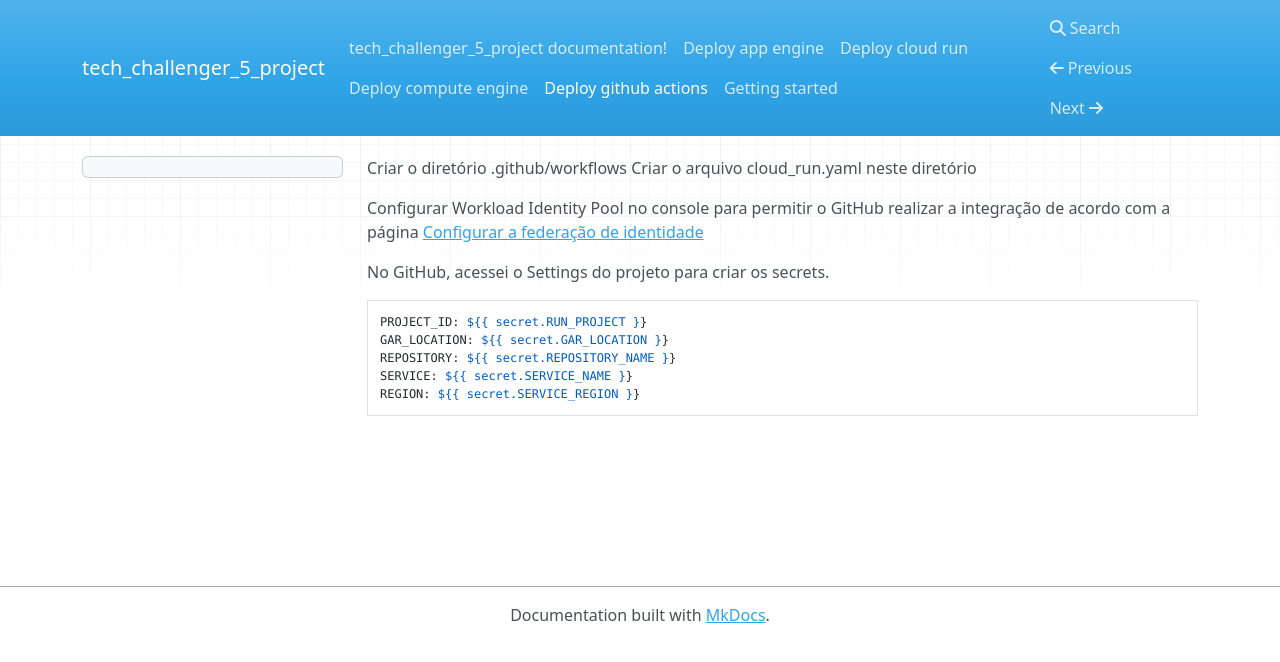
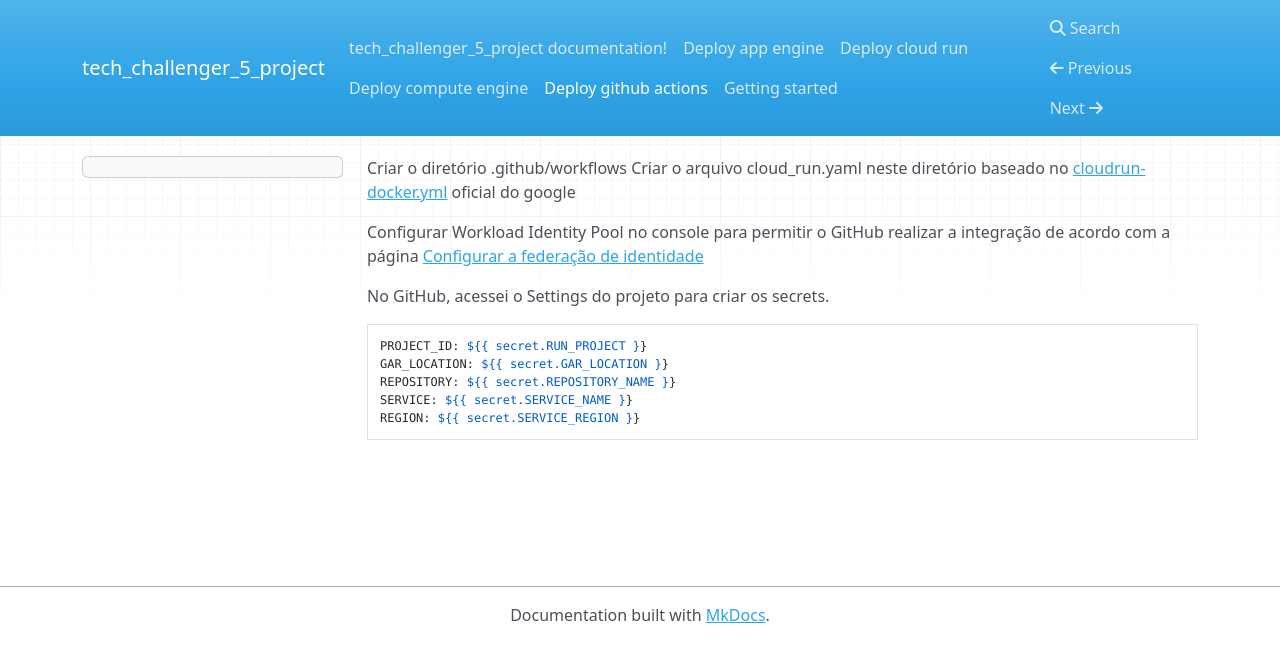
Before and after one commit to ordepzero/tech_challenger_5_mlops_e2e, an MkDocs documentation site: the page built from docs/docs/deploy_github_actions.md, in a window 1280 px wide. Shown: the top 662 px of the page. Built offline with MkDocs 1.6.1, drawn with Linux system fonts in a browser that asks for light colours; nearby versions of some CDN libraries.

Commit message:
Atualização main

```diff
--- a/docs/docs/deploy_github_actions.md
+++ b/docs/docs/deploy_github_actions.md
@@ -1,5 +1,5 @@
 Criar o diretório .github/workflows
-Criar o arquivo cloud_run.yaml neste diretório
+Criar o arquivo cloud_run.yaml neste diretório baseado no [cloudrun-docker.yml](https://github.com/google-github-actions/example-workflows/blob/main/workflows/deploy-cloudrun/cloudrun-docker.yml) oficial do google
 
 
 Configurar Workload Identity Pool no console para permitir o GitHub realizar a integração de acordo com a página [Configurar a federação de identidade](https://docs.cloud.google.com/iam/docs/workload-identity-federation-with-deployment-pipelines?hl=pt-br#github-actions)
```
Also changed, not shown: 1 other file.
